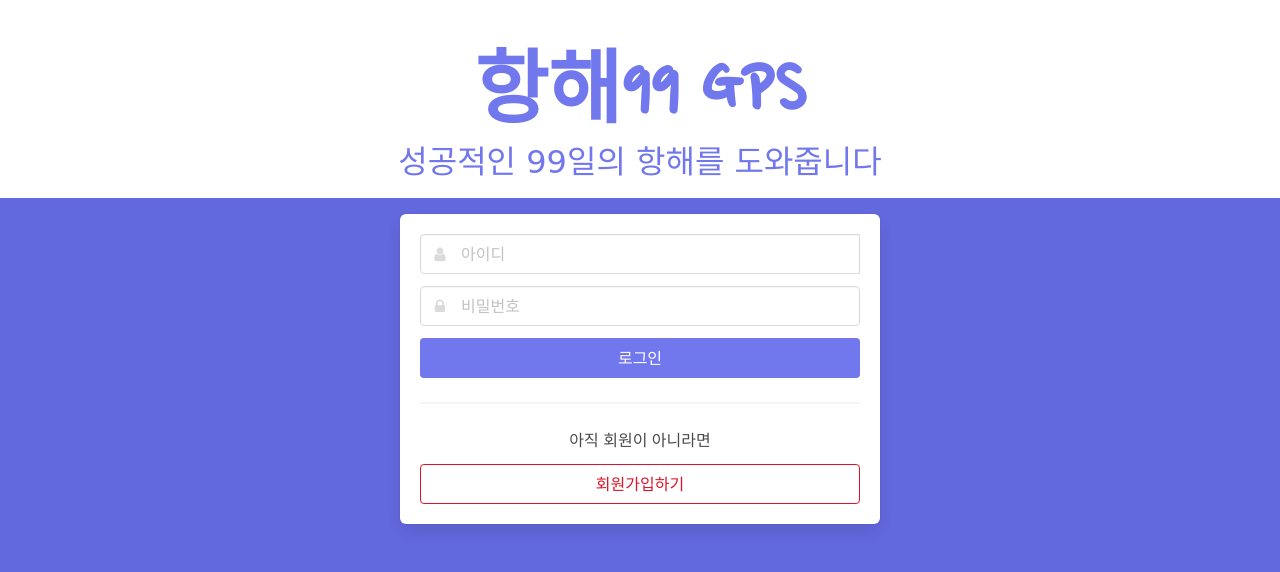
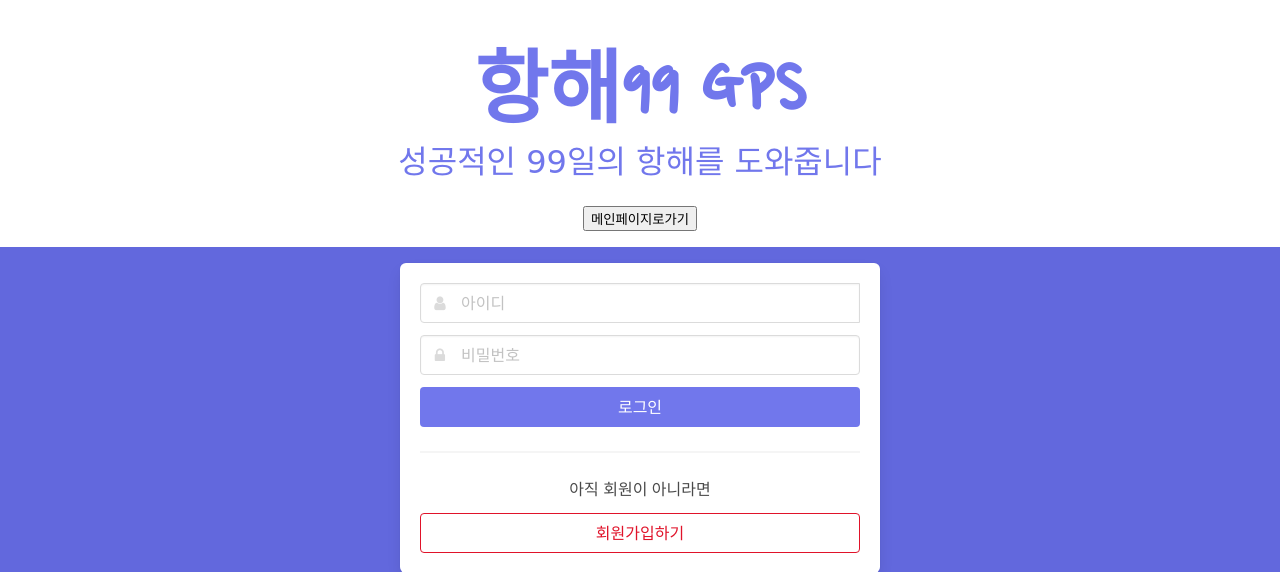
Before and after one commit to DaHee200/hanghae99-project1, a Flask app: page /login in a window 1280 px wide. Shown: the top 572 px of the page. Run offline with Flask 2, Linux system fonts and the light colour scheme; some libraries are stand-ins or nearby versions; some web fonts are replaced.

Commit message:
메인페이지로가기 add button

```diff
--- a/templates/login.html
+++ b/templates/login.html
@@ -221,6 +221,7 @@
     <div class="hero-body has-text-centered" style="padding-bottom:1rem;margin:auto;">
         <h1 class="title is-sparta">항해99 GPS</h1>
         <h3 class="subtitle is-sparta">성공적인 99일의 항해를 도와줍니다</h3>
+        <button onclick="window.location.href='/'">메인페이지로가기</button>
     </div>
 </section>
 <section class="section">
```
